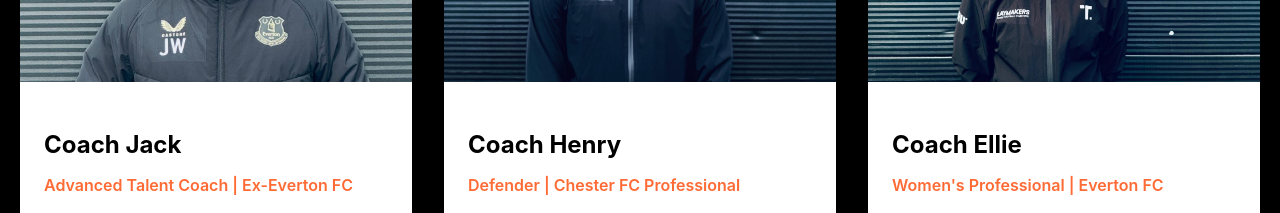
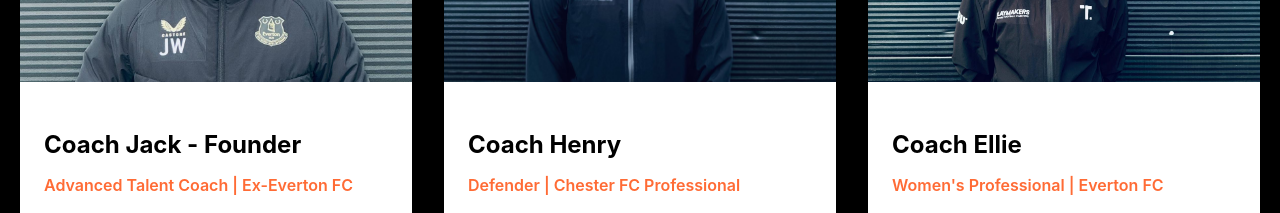
Before and after one commit to htkq6t5g6m-cell/playmakers-website, a React (Vite) app in the folder react-app/: page / in a window 1280 px wide. Shown: the part 2080-2293 px from the top of the page. Built offline with nearby package versions, Linux system fonts and the light colour scheme.

Commit message:
chore(coach): append ' - Founder' to Coach Jack's name

```diff
--- a/react-app/src/data/data.js
+++ b/react-app/src/data/data.js
@@ -2,7 +2,7 @@
 export const coaches = [
   {
     id: 1,
-    name: 'Coach Jack',
+    name: 'Coach Jack - Founder',
     role: 'Advanced Talent Coach | Ex-Everton FC',
     bio: 'A highly knowledgeable and experienced coach with a strong academy playing background at Accrington Stanley, Stoke City, and Manchester City. As an ex–Everton FC Advanced Talent Coach, he has developed a reputation for his ability to analyse and adjust technique, identify a player\'s specific needs, and design sessions that deliver clear, measurable improvement. Dedicated, supportive, and technically driven, he brings professional insight and a passion for helping players unlock their full potential.',
     image: '/images/coaches/jack.jpg',
```
Also changed, not shown: 1 other file (tests, documents, lock files or other folders).
